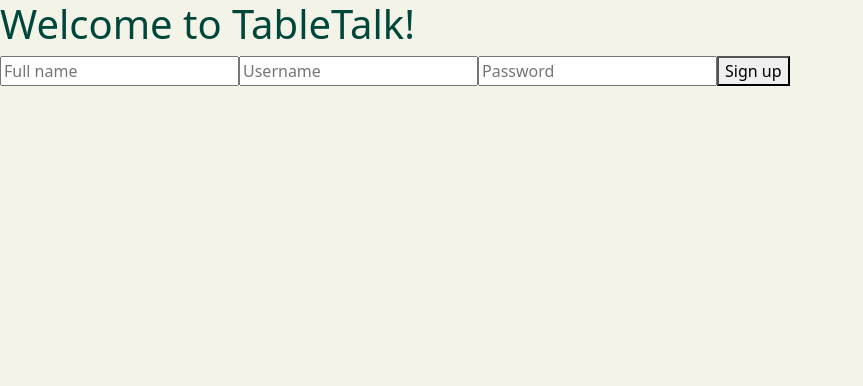
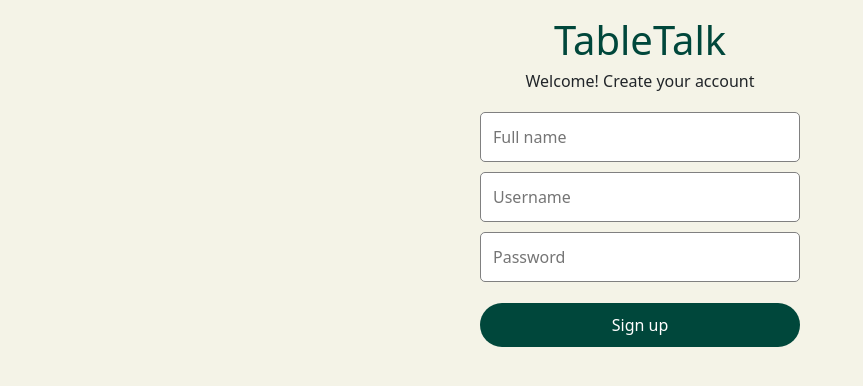
Before and after one commit to annelise08/TableTalk, a React app: page /signup in a window 1280 px wide. Shown: the top 386 px of the page, without its empty margins (0-863 px from the left). Built offline with nearby package versions, Linux system fonts and the light colour scheme.

Commit message:
before modifying bootstrap files

```diff
--- a/src/client/components/pages/SignUp.jsx
+++ b/src/client/components/pages/SignUp.jsx
@@ -1,6 +1,7 @@
 import React, { useEffect, useState } from "react";
 import { useNavigate } from "react-router-dom";
 import { useAuth } from "../../state-management/AuthProvider";
+import styles from '../../scss/login.module.scss';
 
 export const SignUp = () => {
   // custom hooks for storing user's information
@@ -13,13 +14,13 @@ export const SignUp = () => {
   const navigate = useNavigate();
 
   const handleFullname = (e) => {
-    const usernameTaken = document.getElementById("username-taken");
+    const usernameTaken = document.getElementById("usernameTaken");
     usernameTaken.style.display = "none"
     setFullname(e.target.value);
   };
 
   const handleUsername = (e) => {
-    const usernameTaken = document.getElementById("username-taken");
+    const usernameTaken = document.getElementById("usernameTaken");
     usernameTaken.style.display = "none"
     setUsername(e.target.value);
   };
@@ -41,7 +42,7 @@ export const SignUp = () => {
         // true = user already exists in database, false = user does not exist in database
         // if user already exists, display "username taken"
         if (data == true) {
-          const usernameTaken = document.getElementById("username-taken");
+          const usernameTaken = document.getElementById("usernameTaken");
           usernameTaken.style.display = "inline"
         }
         // if user doesn't exist, sign up is complete, route to home page
@@ -52,30 +53,33 @@ export const SignUp = () => {
 
   return (
     <>
-    <div className="headerWrapper">
-      <h1>Welcome to TableTalk!</h1>
+    <div className={styles.headerWrapper}>
+      <h1>TableTalk</h1>
+      <h5 className={styles.headerTagline}>Welcome! Create your account</h5>
       </div>
-      <form action="">
-        <input
+      <div className={styles.wrapper}>
+      <form className={styles.loginForm}>
+        <input className={styles.inputUserText}
           type="text"
           id="fullname"
           placeholder="Full name"
           onChange={handleFullname}
         />
-        <input
+        <input className={styles.inputUserText}
           type="text"
           id="username"
           placeholder="Username"
           onChange={handleUsername}
         />
-        <input
+        <div id="usernameTaken">Username already exists.</div>
+        <input className={styles.inputUserText}
           type="password"
           placeholder="Password"
           onChange={handlePassword}
         />
-        <button onClick={handleSubmit}>Sign up</button>
+        <button className={styles.signInButton} onClick={handleSubmit}>Sign up</button>
       </form>
-      <div id="username-taken">Username already exists.</div>
+      </div>
     </>
   );
 };
--- a/src/client/scss/global-styles.scss
+++ b/src/client/scss/global-styles.scss
@@ -93,7 +93,7 @@ nav {
     font-size: 1.5rem;
 }
 
-#username-taken {
+#usernameTaken {
     display: none;
     color: red;
 }
```
